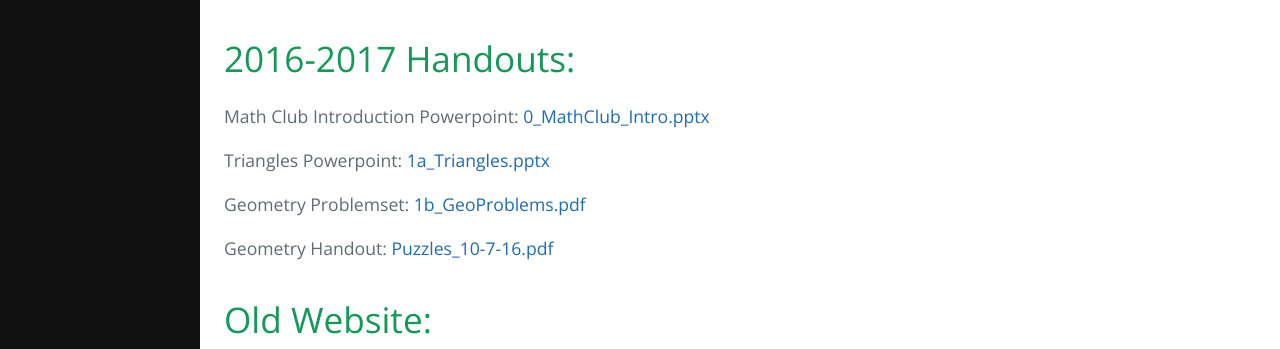
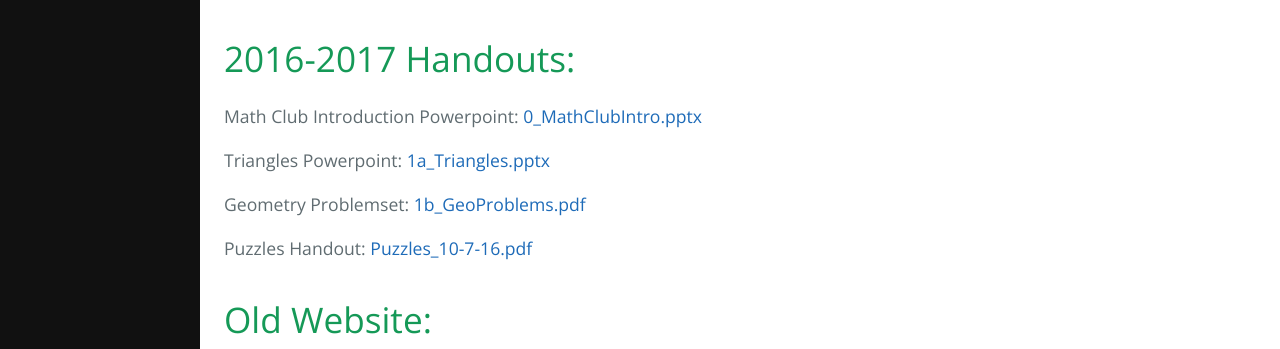
Before and after one commit to gaussianprime/jasper-math-club-website, a Jekyll site: the page built from archive/2016-2017.html, in a window 1280 px wide and 1200 px high. Shown: the part 665-1014 px from the top of the window. Built offline with Jekyll 4.4.1, drawn with Linux system fonts in a browser that asks for light colours.

Commit message:
Updated archive

```diff
--- a/archive/2016-2017.html
+++ b/archive/2016-2017.html
@@ -8,10 +8,10 @@
 	<p><b>Treasurer: Mukund Rao</b></p>
 
 	<h1>2016-2017 Handouts:</h1>
-	<p>Math Club Introduction Powerpoint: <a href = /jasper-math-club-website/pdfs/2016-2017/0_MathClub_Intro.pptx>0_MathClub_Intro.pptx</a></p>
-	<p>Triangles Powerpoint: <a href = /jasper-math-club-website/pdfs/2016-2017/mocksolutions.pdf>1a_Triangles.pptx</a></p>
+	<p>Math Club Introduction Powerpoint: <a href = /jasper-math-club-website/pdfs/2016-2017/0_MathClub_Intro.pptx>0_MathClubIntro.pptx</a></p>
+	<p>Triangles Powerpoint: <a href = /jasper-math-club-website/pdfs/2016-2017/1a_Triangles.pptx>1a_Triangles.pptx</a></p>
 	<p>Geometry Problemset: <a href = /jasper-math-club-website/pdfs/2016-2017/1b_GeoProblems.pdf>1b_GeoProblems.pdf</a><p>
-	<p>Geometry Handout: <a href = /jasper-math-club-website/pdfs/2016-2017/Puzzles_10-7-16.pdf>Puzzles_10-7-16.pdf</a></p>
+	<p>Puzzles Handout: <a href = /jasper-math-club-website/pdfs/2016-2017/Puzzles_10-7-16.pdf>Puzzles_10-7-16.pdf</a></p>
 
 	<h1>Old Website:</h1>
 	<p><a href = "https://sites.google.com/site/jhsmathclub1/">Link to old website</a></p>
--- a/archive/2019-2020.html
+++ b/archive/2019-2020.html
@@ -5,6 +5,7 @@
 	<h1>2019-2020 Officers: <h1>
 	<p><b>President: Rithvik Ganesh</b></p>
 	<p><b>Vice Presidents: Tanvi Panchumarthy and Nandha Gopikannan</b></p>
+	<p><b>Secretary: Ayon Das</b></p>
 	<h1>2019-2020 Handouts:</h1>
 	<p>Solutions + Problems to Problemset: <a href = /jasper-math-club-website/pdfs/2019-2020/CoolKidsClub.pdf>CoolKidsClub.pdf</a></p>
 	<p>Solutions + Problems to Team Round: <a href = /jasper-math-club-website/pdfs/2019-2020/Meetings_2_Solutions.pdf>Meetings_2_Solutions.pdf</a></p>
```
